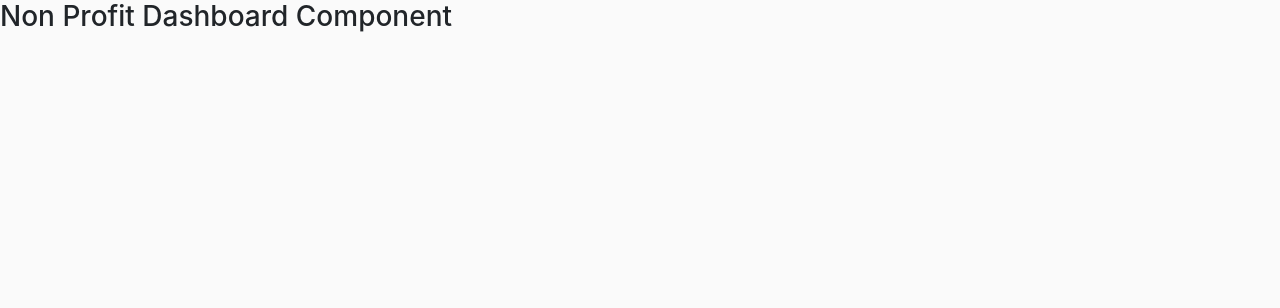
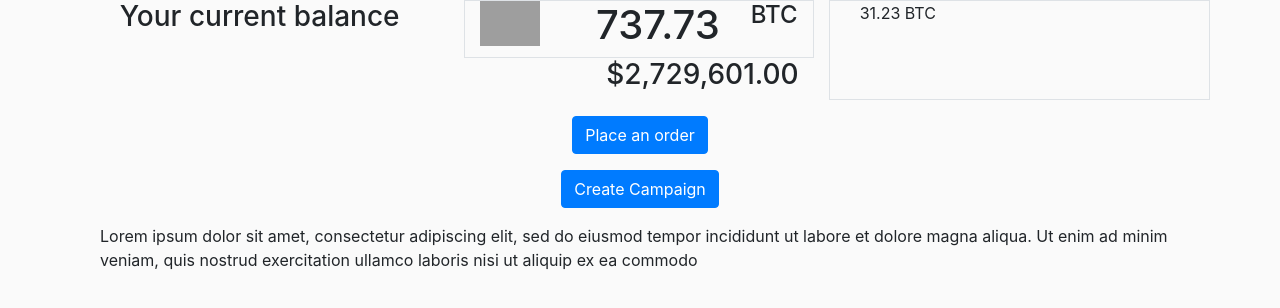
Before and after one commit to mrrobot16/fluffy-computing-machine, a React (Create React App) app: page /non-profit in a window 1280 px wide. Shown: the top 308 px of the page. Built offline with nearby package versions, Linux system fonts and the light colour scheme; grey boxes are pictures that could not be loaded.

Commit message:
Non profit dashboard (#26)

```diff
--- a/src/components/non-profit-dashboard/non-profit-dashboard.component.js
+++ b/src/components/non-profit-dashboard/non-profit-dashboard.component.js
@@ -4,7 +4,65 @@ export class NonProfitDashboardComponent extends Component {
   render(){
     return (
       <div className="non-profit-dashboard">
-        <h3>Non Profit Dashboard Component </h3>
+        <div className="container">
+
+          <div className="row">
+
+            <div className="col-sm">
+              <h3 className="text-center">Your current balance</h3>
+            </div>
+
+            <div className="col-sm container">
+
+              <div className="container border">
+
+                <div className="row">
+                  <div className="col-4">
+                    <img className="pr-1" height="45" src="https://upload.wikimedia.org/wikipedia/commons/4/46/Bitcoin.svg" alt=""/>
+                  </div>
+
+                  <div className="col-4">
+                    <h1>737.73</h1>
+                  </div>
+
+                  <div className="col-4">
+                    <h4 className="text-right">BTC</h4>
+                  </div>
+                </div>
+
+              </div>
+
+              <div className="col">
+                <h3 className="float-right">$2,729,601.00</h3>
+              </div>
+
+            </div>
+
+            <div className="col container border">
+              <div className="col">
+                <span>31.23 BTC</span>
+                <div></div>
+              </div>
+              <div className="col"></div>
+              <div className="col"></div>
+            </div>
+
+          </div>
+
+          <div className="col container">
+            <div className="col text-center my-3">
+              <button className="btn btn-primary .btn-block" type="submit">Place an order</button>
+            </div>
+            <div className="col text-center my-3">
+              <button className="btn btn-primary .btn-block" type="submit">Create Campaign</button>
+            </div>
+
+            <div>
+              <span>Lorem ipsum dolor sit amet, consectetur adipiscing elit, sed do eiusmod tempor incididunt ut labore et dolore magna aliqua. Ut enim ad minim veniam, quis nostrud exercitation ullamco laboris nisi ut aliquip ex ea commodo</span>
+            </div>
+          </div>
+        </div>
+
       </div>
     )
   }
```
